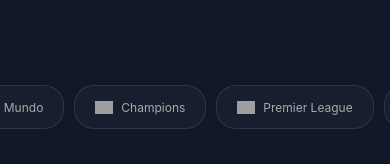
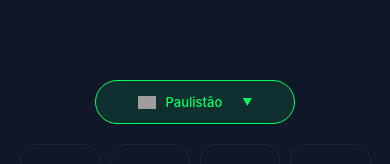
Before and after one commit to kauebbs/arena-fc, a React (Vite) app: page / in a window 390 px wide. Shown: the part 272-436 px from the top of the page. Built offline with nearby package versions, Linux system fonts and the light colour scheme; grey boxes are pictures that could not be loaded.

Commit message:
atualização mobile 2.0

```diff
--- a/src/App.jsx
+++ b/src/App.jsx
@@ -22,6 +22,7 @@
     home: 'MANDANTE',
     away: 'VISITANTE',
     select: 'Selecionar...',
+    selectLeague: 'Selecionar Liga',
     startMatch: 'INICIAR PARTIDA',
     goPenalties: 'IR PARA PÊNALTIS',
     fetching: 'Buscando base de dados...',
@@ -72,6 +73,7 @@
     home: 'HOME',
     away: 'AWAY',
     select: 'Select...',
+    selectLeague: 'Select League',
     startMatch: 'START MATCH',
     goPenalties: 'GO TO PENALTIES',
     fetching: 'Fetching database...',
@@ -144,7 +146,6 @@
   { id: 'grande', i18nKey: 'grande', reg: 120, ext: 40 }
 ];
 
-// O raio da bola virou dinâmico e será controlado por uma Ref no React
 const GRAVITY = 0;
 const BOUNCE_IMPULSE = 1.0;
 const FRICTION = 1.0;
@@ -162,9 +163,10 @@
   const langRef = useRef('pt');
 
   const [isMobile, setIsMobile] = useState(false);
-  const ballRadiusRef = useRef(28); // REF PARA O TAMANHO DA BOLA DINÂMICO
+  const ballRadiusRef = useRef(28);
 
   const [activeLeagueId, setActiveLeagueId] = useState('PAULISTAO');
+  const [showMobileLeagues, setShowMobileLeagues] = useState(false);
   const [displayedTeams, setDisplayedTeams] = useState(PAULISTAO_TEAMS);
   const teamsCache = useRef({ 'PAULISTAO': PAULISTAO_TEAMS });
   const [loading, setLoading] = useState(false);
@@ -259,6 +261,7 @@
   const handleLeagueChange = async (league) => {
     setActiveLeagueId(league.id);
     setErrorMsg('');
+    setShowMobileLeagues(false);
     if (teamsCache.current[league.id]) {
       setDisplayedTeams(teamsCache.current[league.id]);
       return;
@@ -285,7 +288,6 @@
       const mobile = window.innerWidth < 768;
       setIsMobile(mobile);
 
-      // Ajusta o raio da bola dependendo da tela:
       ballRadiusRef.current = mobile ? 16 : 28;
 
       const offsetHeight = phase === 'PENALTIES' ? (mobile ? 200 : 280) : (mobile ? 100 : 130);
@@ -476,7 +478,6 @@
     const pState = penRef.current;
     const { holeSize } = configRef.current;
 
-    // Puxando o raio dinâmico direto da Ref
     const currentBallRadius = ballRadiusRef.current;
 
     const wallWidth = 15;
@@ -612,6 +613,8 @@
     setLang(prev => prev === 'pt' ? 'en' : 'pt');
   };
 
+  const activeLeagueObj = LEAGUES.find(l => l.id === activeLeagueId);
+
   return (
     <div style={styles.container}>
 
@@ -622,6 +625,7 @@
           0%, 100% { transform: translate(-50%, -50%) scale(1); opacity: 0.4; }
           50% { transform: translate(-50%, -50%) scale(1.4) translateY(-3px); opacity: 0.8; }
         }
+        @keyframes slideUp { from { transform: translateY(100%); } to { transform: translateY(0); } }
         .announcement-text { animation: popIn 0.5s cubic-bezier(0.175, 0.885, 0.32, 1.275) forwards; }
         ::-webkit-scrollbar { width: 6px; height: 6px; background: transparent; }
         ::-webkit-scrollbar-thumb { background: rgba(0, 255, 102, 0.3); border-radius: 10px; }
@@ -667,22 +671,32 @@
               )}
             </div>
           </div>
-          <div style={{...styles.leaguesContainer, padding: isMobile ? '15px 10px' : '10px 20px'}}>
+
+          {isMobile ? (
+            <div style={{ width: '100%', display: 'flex', justifyContent: 'center', padding: '10px 0' }}>
+              <button onClick={() => setShowMobileLeagues(true)} style={styles.mobileLeagueTrigger}>
+                <img src={activeLeagueObj?.img} style={styles.leagueIcon} alt="" />
+                {t[activeLeagueObj?.i18nKey] || t.selectLeague}
+                <span style={{ marginLeft: '10px', fontSize: '10px' }}>▼</span>
+              </button>
+            </div>
+          ) : (
+            <div style={{...styles.leaguesContainer, padding: '10px 20px'}}>
               {LEAGUES.map(league => (
                 <button key={league.id} onClick={() => handleLeagueChange(league)}
                   style={{
                     ...styles.leagueBtn,
                     background: activeLeagueId === league.id ? 'rgba(0, 255, 102, 0.15)' : 'rgba(255,255,255,0.03)',
                     borderColor: activeLeagueId === league.id ? '#00ff66' : 'rgba(255,255,255,0.1)',
-                  color: activeLeagueId === league.id ? '#00ff66' : '#aaa',
-                  padding: isMobile ? '12px 20px' : '8px 16px',
-                  minHeight: isMobile ? '44px' : 'auto'
+                    color: activeLeagueId === league.id ? '#00ff66' : '#aaa'
                   }}>
                   <img src={league.img} style={styles.leagueIcon} alt={league.name}/>
                   {t[league.i18nKey]}
                 </button>
               ))}
             </div>
+          )}
+
           <div style={styles.gridWrapper}>
             {loading ? (
                <div style={{color:'#00ff66', marginTop:'50px', fontWeight:'300', textAlign: 'center'}}>{t.fetching}</div>
@@ -704,6 +718,32 @@
                 ))}
               </div>
             )}
+          </div>
+        </div>
+      )}
+
+      {showMobileLeagues && isMobile && (
+        <div style={styles.mobileLeagueModalOverlay} onClick={() => setShowMobileLeagues(false)}>
+          <div style={styles.mobileLeagueCard} onClick={e => e.stopPropagation()}>
+            <h3 style={{ color: '#fff', marginBottom: '20px', fontWeight: '400', textAlign: 'center', fontSize: '16px' }}>{t.selectLeague}</h3>
+            <div style={{ display: 'flex', flexDirection: 'column', gap: '8px', maxHeight: '50vh', overflowY: 'auto', paddingBottom: '20px' }}>
+              {LEAGUES.map(league => (
+                <button key={league.id} onClick={() => handleLeagueChange(league)}
+                  style={{
+                    ...styles.leagueBtn,
+                    background: activeLeagueId === league.id ? 'rgba(0, 255, 102, 0.15)' : 'rgba(255,255,255,0.03)',
+                    borderColor: activeLeagueId === league.id ? '#00ff66' : 'rgba(255,255,255,0.1)',
+                    color: activeLeagueId === league.id ? '#00ff66' : '#aaa',
+                    padding: '12px 20px',
+                    minHeight: '48px',
+                    width: '100%',
+                    justifyContent: 'flex-start'
+                  }}>
+                  <img src={league.img} style={styles.leagueIcon} alt={league.name}/>
+                  {t[league.i18nKey]}
+                </button>
+              ))}
+            </div>
           </div>
         </div>
       )}
@@ -874,7 +914,6 @@
   );
 };
 
-// O seu objeto de estilos ORIGINAL está exatamente como você mandou:
 const styles = {
   container: { position: 'fixed', top: 0, left: 0, width: '100vw', height: '100vh', display: 'flex', flexDirection: 'column', alignItems: 'center', justifyContent: 'center', background: '#09090e', color: '#e2e8f0', fontFamily: '"Inter", "Segoe UI", Roboto, Helvetica, sans-serif', overflow: 'hidden', userSelect: 'none' },
   announcementBox: { position: 'absolute', top: '50%', left: '50%', zIndex: 1000, fontSize: '5vw', fontWeight: '800', color: '#fff', textShadow: '0 0 20px #000, 0 0 40px #00ff66', textAlign: 'center', pointerEvents: 'none', whiteSpace: 'nowrap', fontStyle: 'italic' },
@@ -931,7 +970,10 @@
   penRow: { display: 'flex', alignItems: 'center', gap: '6px' },
   penLogo: { width: '30px', height: '30px', objectFit: 'contain', marginRight: '15px' },
   penBox: { width: '30px', height: '30px', background: 'rgba(255,255,255,0.03)', border: '1px solid rgba(255,255,255,0.1)', borderRadius: '50%', display: 'flex', alignItems: 'center', justifyContent: 'center', fontSize: '14px' },
-  penTotal: { width: '35px', height: '35px', borderRadius: '50%', background: '#00ff66', color: '#000', fontWeight: '600', display: 'flex', alignItems: 'center', justifyContent: 'center', fontSize: '16px', marginLeft: '15px', boxShadow: '0 0 15px rgba(0,255,102,0.3)' }
+  penTotal: { width: '35px', height: '35px', borderRadius: '50%', background: '#00ff66', color: '#000', fontWeight: '600', display: 'flex', alignItems: 'center', justifyContent: 'center', fontSize: '16px', marginLeft: '15px', boxShadow: '0 0 15px rgba(0,255,102,0.3)' },
+  mobileLeagueTrigger: { display: 'flex', alignItems: 'center', justifyContent: 'center', gap: '10px', padding: '12px 24px', background: 'rgba(0, 255, 102, 0.1)', border: '1px solid #00ff66', borderRadius: '25px', color: '#00ff66', fontSize: '13px', fontWeight: '500', cursor: 'pointer', transition: '0.2s', minWidth: '200px' },
+  mobileLeagueModalOverlay: { position: 'fixed', inset: 0, zIndex: 300, background: 'rgba(0,0,0,0.7)', backdropFilter: 'blur(5px)', display: 'flex', alignItems: 'flex-end', justifyContent: 'center' },
+  mobileLeagueCard: { background: '#0f172a', width: '100%', borderTopLeftRadius: '24px', borderTopRightRadius: '24px', padding: '25px 20px', paddingBottom: '40px', borderTop: '1px solid rgba(255,255,255,0.1)', animation: 'slideUp 0.3s ease-out' }
 };
 
 export default FutebolBolinhas;
```
Lines whose indentation alone changed are shown as unchanged.
